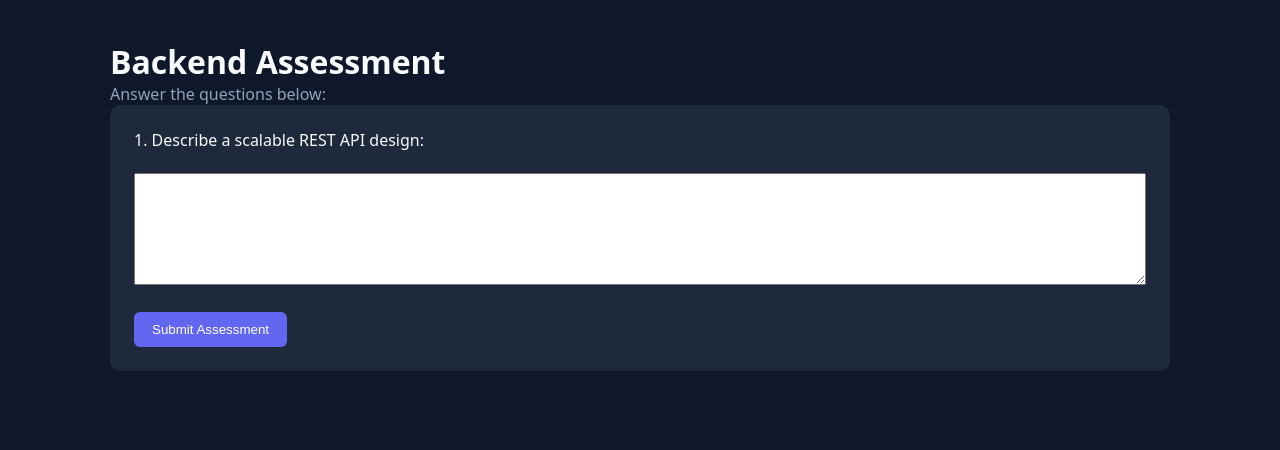
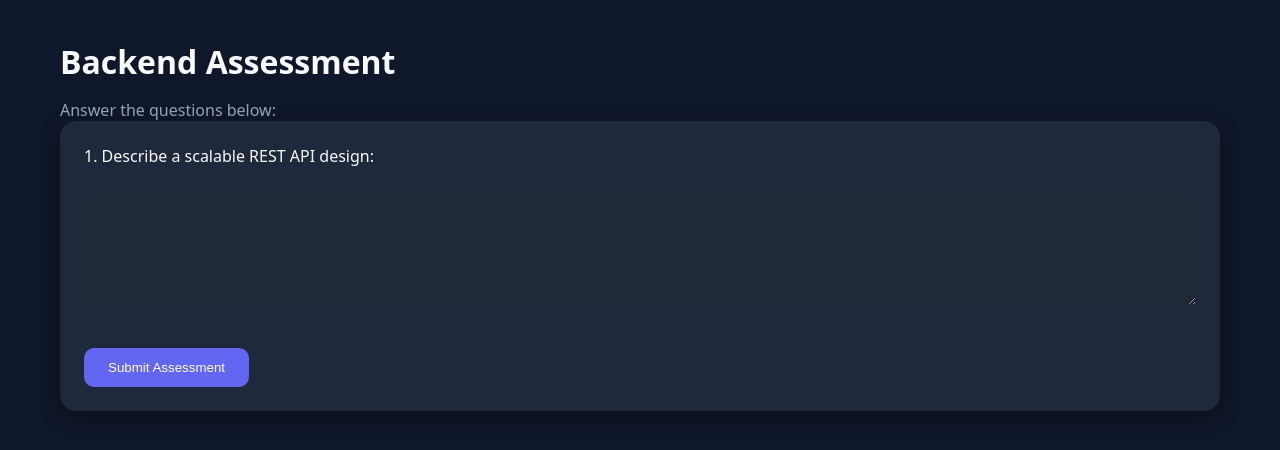
Before and after one commit to Rabbi111-cloud/AI--Assessment-Platform, a Next.js app: page /assessment in a window 1280 px wide. Shown: the top 450 px of the page. Built offline with nearby package versions, Linux system fonts and the light colour scheme.

Commit message:
Update globals.css

```diff
--- a/app/globals.css
+++ b/app/globals.css
@@ -1,9 +1,11 @@
 :root {
   --primary: #6366f1;
+  --secondary: #10b981;
   --bg: #0f172a;
   --card: #1e293b;
   --text: #f8fafc;
   --muted: #94a3b8;
+  --bubble: rgba(99, 102, 241, 0.2);
 }
 
 * {
@@ -13,13 +15,14 @@
 }
 
 body {
+  font-family: system-ui, -apple-system, BlinkMacSystemFont, sans-serif;
   background: var(--bg);
   color: var(--text);
-  font-family: system-ui, -apple-system, BlinkMacSystemFont, sans-serif;
+  overflow-x: hidden;
 }
 
 .container {
-  max-width: 1100px;
+  max-width: 1200px;
   margin: 0 auto;
   padding: 40px 20px;
 }
@@ -27,15 +30,65 @@ body {
 .card {
   background: var(--card);
   padding: 24px;
-  border-radius: 10px;
+  border-radius: 16px;
   margin-bottom: 20px;
+  box-shadow: 0 6px 20px rgba(0, 0, 0, 0.4);
+  transition: transform 0.3s ease, box-shadow 0.3s ease;
+}
+.card:hover {
+  transform: translateY(-5px);
+  box-shadow: 0 12px 30px rgba(0, 0, 0, 0.5);
 }
 
 .button {
   background: var(--primary);
   color: white;
-  padding: 10px 18px;
+  padding: 12px 24px;
   border: none;
-  border-radius: 6px;
+  border-radius: 10px;
   cursor: pointer;
+  transition: transform 0.2s ease, box-shadow 0.2s ease;
 }
+.button:hover {
+  transform: scale(1.05);
+  box-shadow: 0 6px 20px rgba(99, 102, 241, 0.5);
+}
+
+input, select, textarea {
+  width: 100%;
+  padding: 10px;
+  margin-top: 6px;
+  margin-bottom: 16px;
+  border-radius: 8px;
+  border: none;
+  outline: none;
+  background: #1f2937;
+  color: var(--text);
+}
+
+h1, h2, h3 {
+  margin-bottom: 16px;
+}
+
+.bubbles {
+  position: absolute;
+  width: 200%;
+  height: 200%;
+  top: -50%;
+  left: -50%;
+  background: transparent;
+  z-index: -1;
+}
+.bubble {
+  position: absolute;
+  border-radius: 50%;
+  background: var(--bubble);
+  animation: float 15s infinite linear;
+}
+@keyframes float {
+  0% { transform: translateY(0) rotate(0deg); }
+  50% { transform: translateY(-50px) rotate(180deg); }
+  100% { transform: translateY(0) rotate(360deg); }
+}
+
+a { text-decoration: none; color: inherit; }
```
